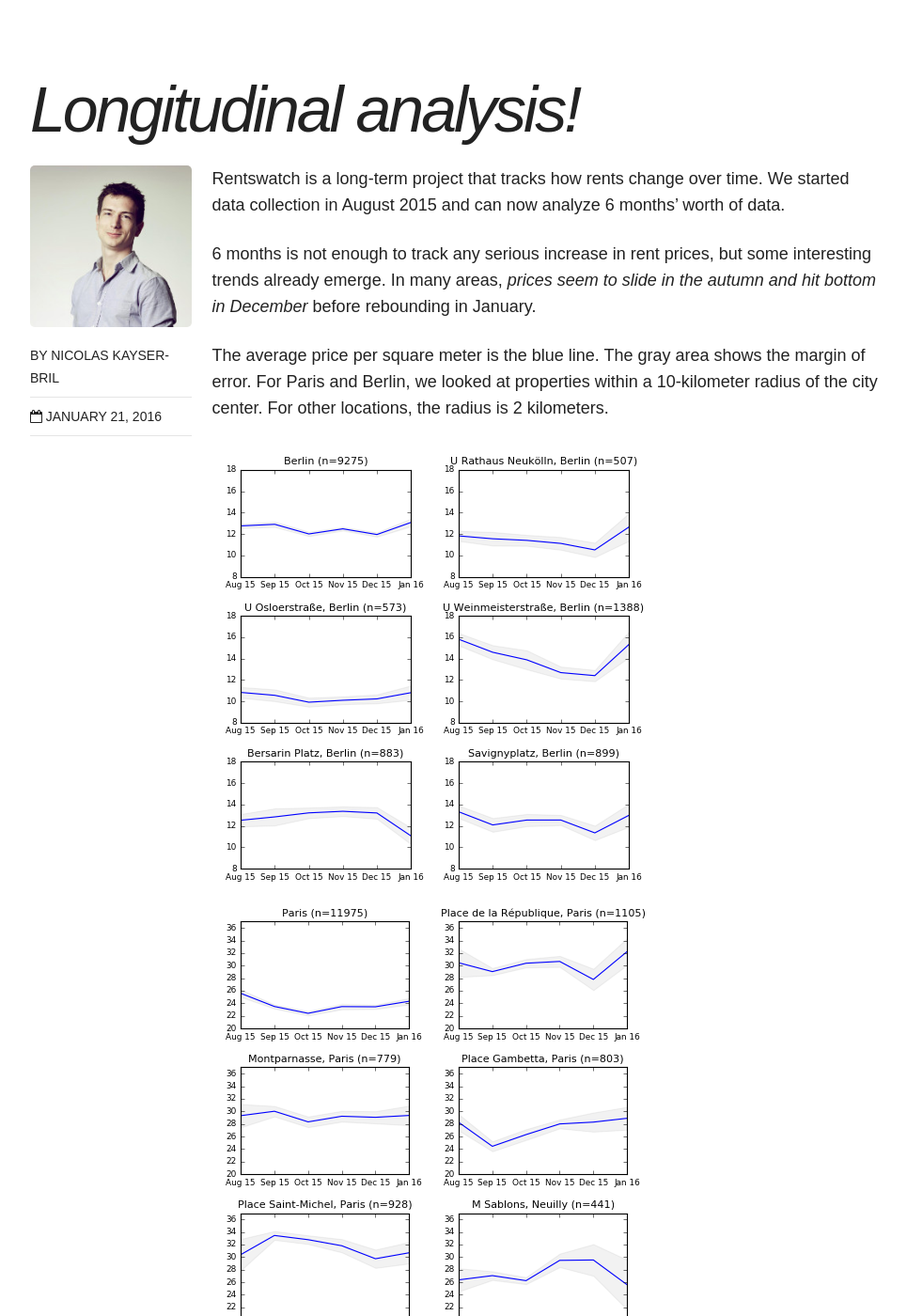
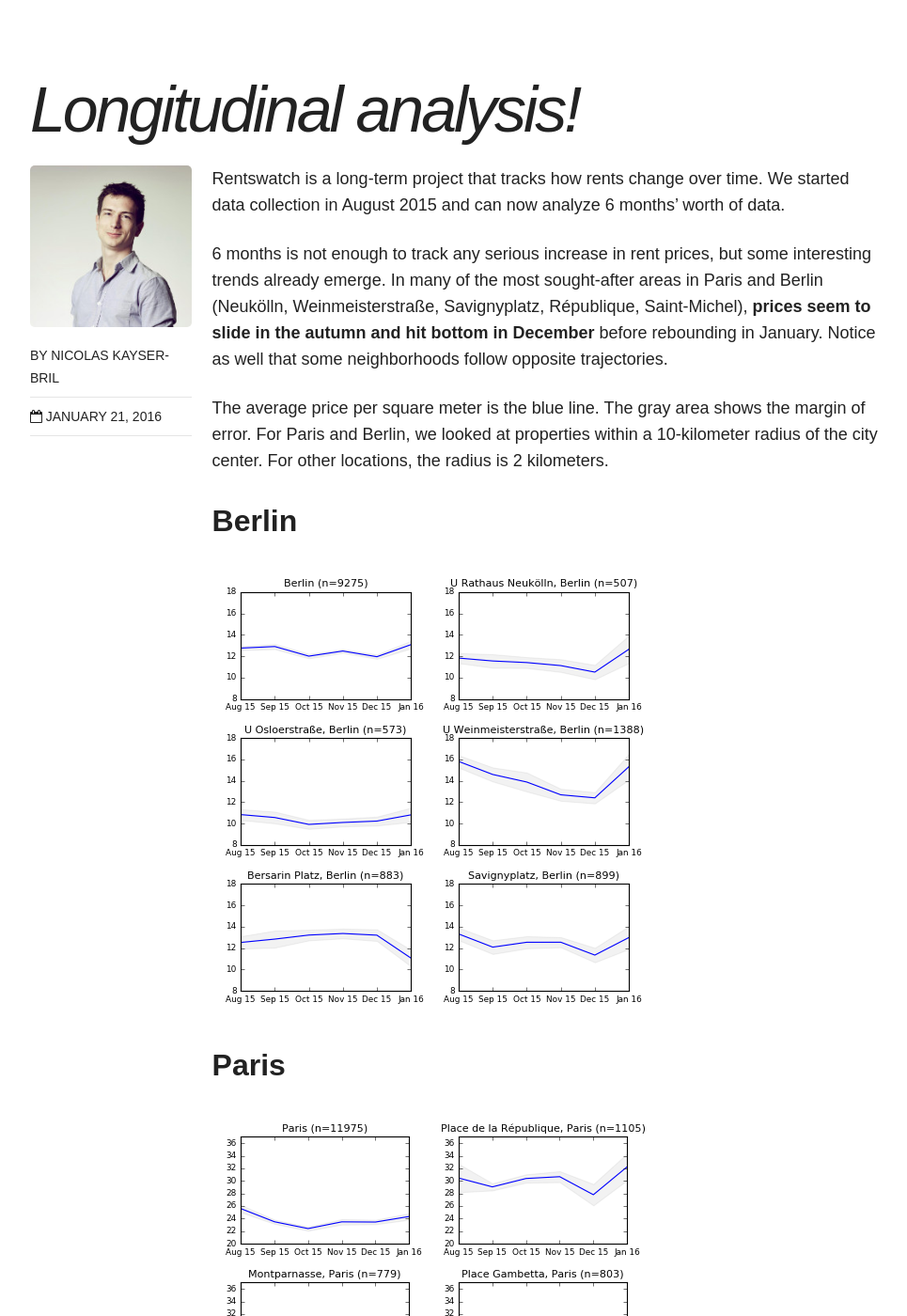
Before and after one commit to jplusplus/rentswatch-blog, a Jekyll site: the page built from _posts/2016-01-21-longitudinal-analysis.md, in a window 1280 px wide and 1400 px high, scrolled down 373 px. Shown: the whole window at 94% size, without its empty margins (154-1119 px from the left). Built offline with Jekyll 4.4.1, drawn with Linux system fonts in a browser that asks for light colours; nearby versions of some CDN libraries.

Commit message:
changed longitudinal

```diff
--- a/_posts/2016-01-21-longitudinal-analysis.md
+++ b/_posts/2016-01-21-longitudinal-analysis.md
@@ -8,11 +8,16 @@ date: 2016-01-21
 
 Rentswatch is a long-term project that tracks how rents change over time. We started data collection in August 2015 and can now analyze 6 months' worth of data.
 
-6 months is not enough to track any serious increase in rent prices, but some interesting trends already emerge. In many areas, *prices seem to slide in the autumn and hit bottom in December* before rebounding in January.
+6 months is not enough to track any serious increase in rent prices, but some interesting trends already emerge. In many of the most sought-after areas in Paris and Berlin (Neukölln, Weinmeisterstraße, Savignyplatz, République, Saint-Michel), **prices seem to slide in the autumn and hit bottom in December** before rebounding in January. Notice as well that some neighborhoods follow opposite trajectories.
 
 The average price per square meter is the blue line. The gray area shows the margin of error. For Paris and Berlin, we looked at properties within a 10-kilometer radius of the city center. For other locations, the radius is 2 kilometers.
 
+## Berlin
+
 !["Prices in Berlin over time"](../images/graph-Berlin.png)
+
+## Paris
+
 !["Prices in Paris over time"](../images/graph-Paris.png)
 
 ## Want to see the data for your city?
```
